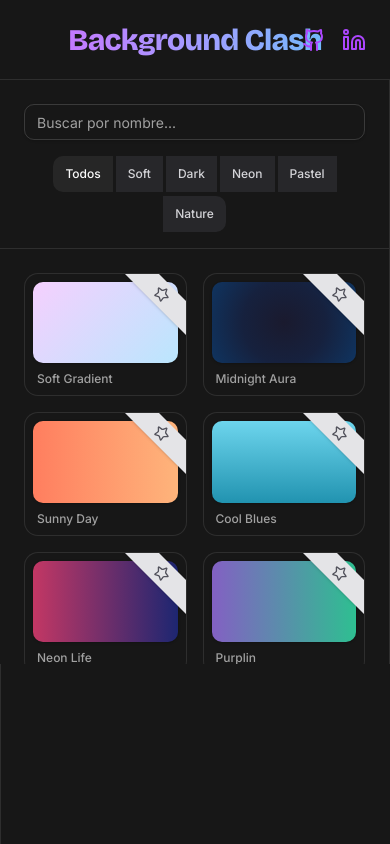
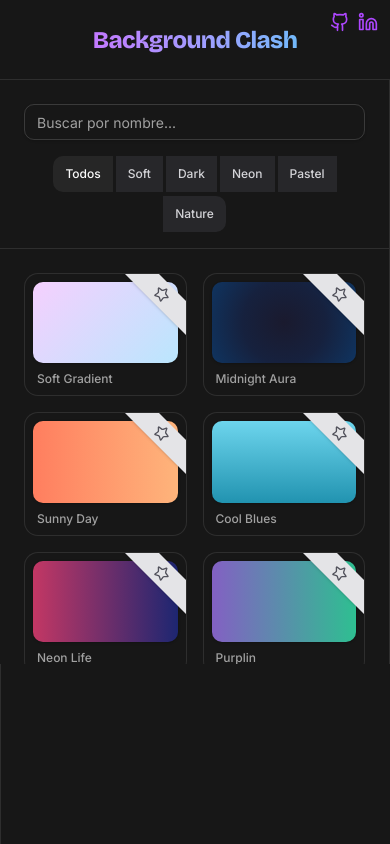
Before and after one commit to JhonLayton21/background-clash, a React (Vite) app: page / in a window 390 px wide. Built offline with nearby package versions, Linux system fonts and the light colour scheme.

Commit message:
style: update social icons responsive

```diff
--- a/src/components/Header.tsx
+++ b/src/components/Header.tsx
@@ -10,7 +10,8 @@ export function Header() {
         <motion.h1
           className="
             font-title
-            text-3xl md:text-6xl font-extrabold tracking-tight
+            text-2xl sm:text-3xl md:text-6xl
+            font-extrabold tracking-tight
             bg-gradient-to-r from-pink-400 via-purple-400 to-cyan-400
             bg-[length:300%_300%]
             bg-clip-text text-transparent
@@ -29,7 +30,17 @@ export function Header() {
       </div>
 
       {/* Iconos derecha */}
-      <div className="absolute right-6 top-1/2 -translate-y-1/2 flex items-center gap-4">
+      <div
+        className="
+          absolute
+          top-3 right-3              /* 📱 móviles */
+          flex items-center gap-2
+
+          md:right-6
+          md:top-1/2 md:-translate-y-1/2  /* 💻 desktop centrado */
+          md:gap-4
+        "
+      >
         <a
           href="https://github.com/JhonLayton21/background-clash"
           target="_blank"
@@ -43,7 +54,7 @@ export function Header() {
             active:scale-95
           "
         >
-          <Github size={24} />
+          <Github className="w-5 h-5 md:w-6 md:h-6" />
         </a>
 
         <a
@@ -59,7 +70,7 @@ export function Header() {
             active:scale-95
           "
         >
-          <Linkedin size={24} />
+          <Linkedin className="w-5 h-5 md:w-6 md:h-6" />
         </a>
       </div>
     </header>
```
